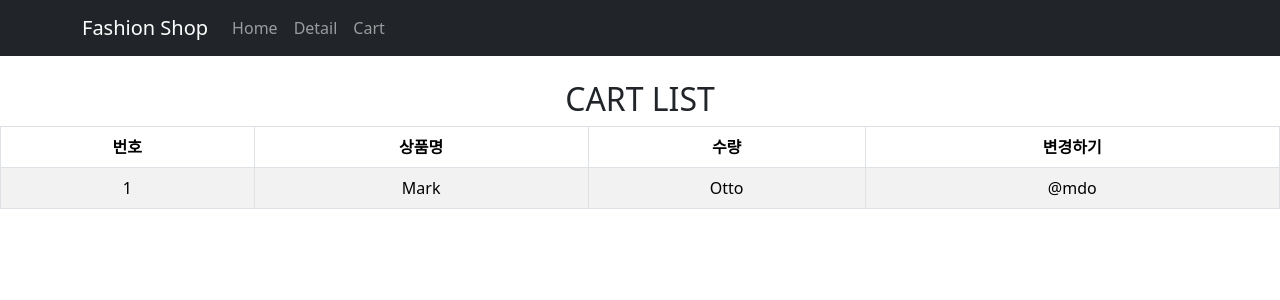
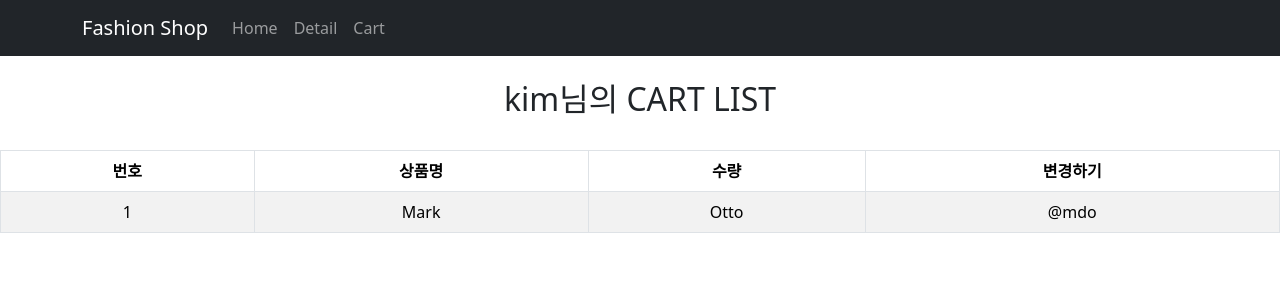
Before and after one commit to professorjiwon/workreact, a React (Create React App) app in the folder 12.shopping-mall/: page /cart in a window 1280 px wide. Shown: the top 300 px of the page. Built offline with nearby package versions, Linux system fonts and the light colour scheme.

Commit message:
08.26_5교시

```diff
--- a/12.shopping-mall/src/pages/Cart.js
+++ b/12.shopping-mall/src/pages/Cart.js
@@ -1,10 +1,20 @@
 import { Table } from 'react-bootstrap';
+import { useSelector } from 'react-redux';
 
 function Cart() {
+    /*
+    let state = useSelector((state) => {return state})
+    console.log(state);
+    console.log(state.user);
+    */
+
+    let state2 = useSelector(state => state.user)  // 원하는 것만 가져오기
+
     return (
         <div className='cart'>
         <br/>
-        <h2>CART LIST</h2>
+        <h2>{state2}님의 CART LIST</h2>
+        <br/>
         <Table striped bordered hover>
             <thead>
                 <tr>
```
